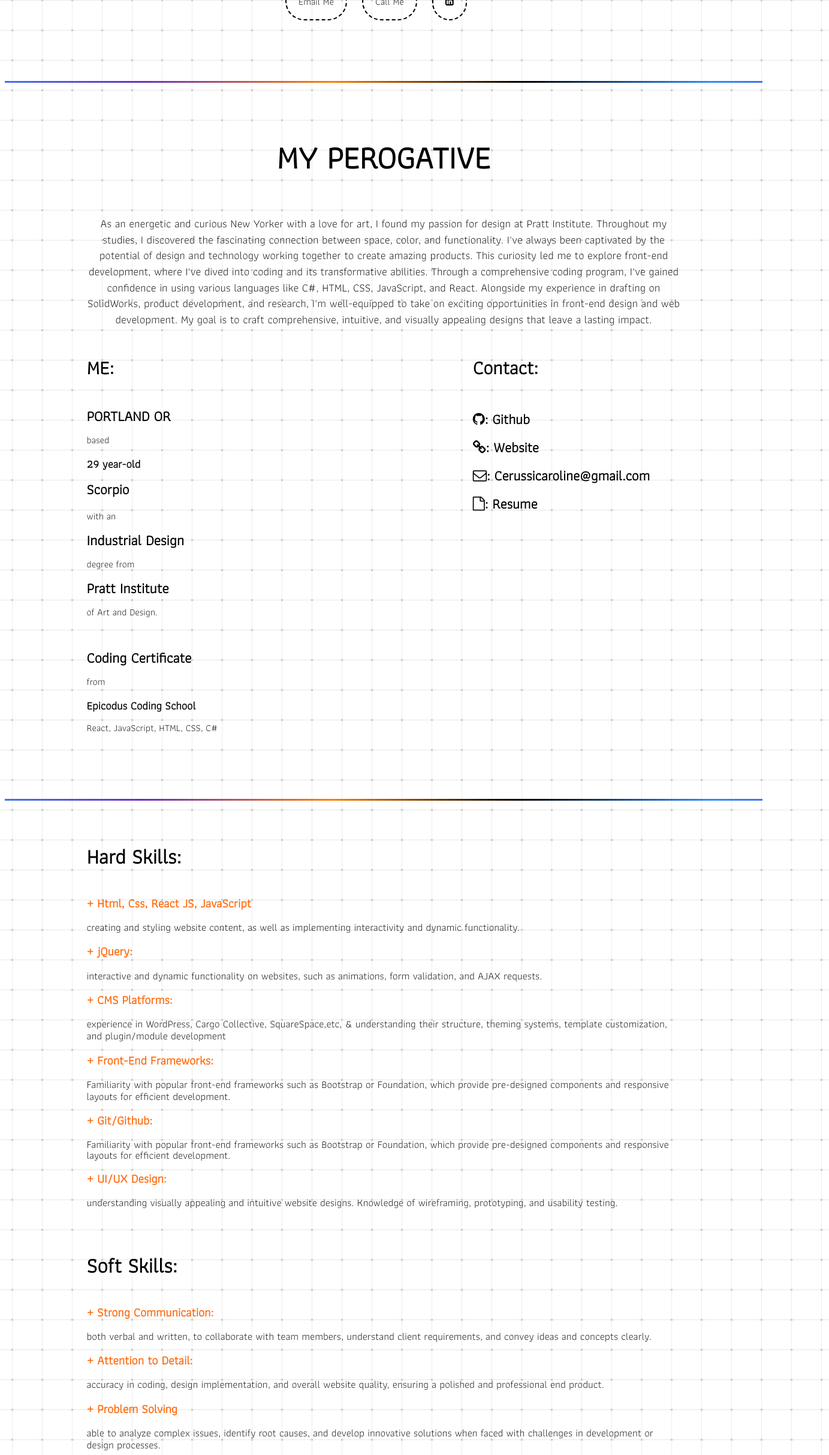
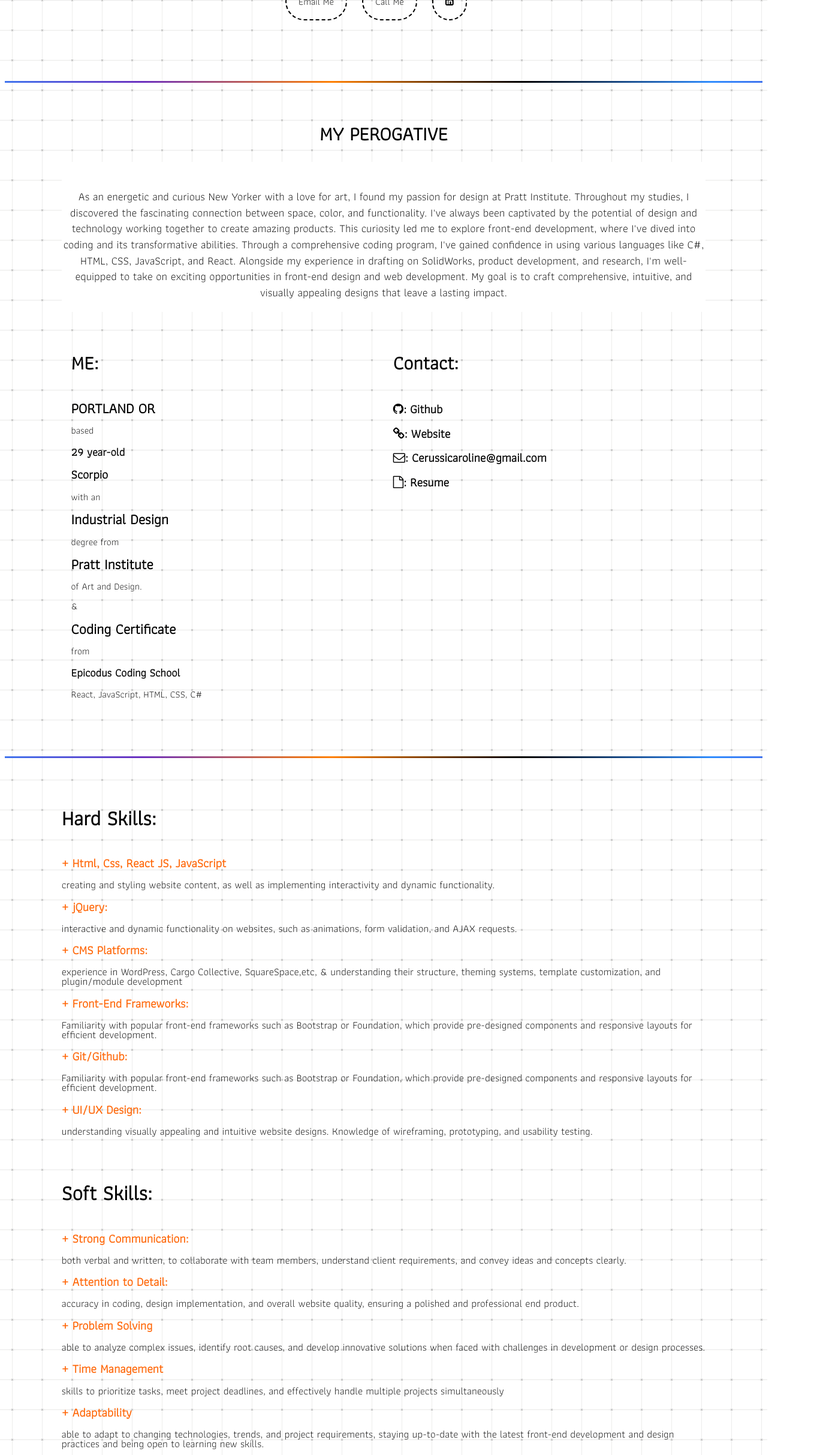
Before and after one commit to carolinecerussi/Personal-Site, a React (Create React App) app: page / in a window 1280 px wide. Shown: the part 1420-3846 px from the top of the page at 60% size, 1383 px wide, since content can reach past the window. Built offline with nearby package versions, Linux system fonts and the light colour scheme; a web font is replaced by a local one.

Commit message:
edit footer

```diff
--- a/src/Components/AboutMe.js
+++ b/src/Components/AboutMe.js
@@ -1,63 +1,59 @@
 import React from 'react';
-import '../css/grid.css';
-import Popup from 'reactjs-popup';
-import resume1 from '../img/cac.png';
 import Rainbow from './Rainbow';
 
  const aboutMeWhole = {
-  padding: '1%',
   justifyContent: 'center',
-  gridTemplateColumns: 'repeat(1,90%)',
+  gridTemplateColumns: 'repeat(1,85%)',
   display: 'block',
   backgroundColor:'transparent',
+
 }
 
 const  skillsStyle = {
   fontSize: '13pt',
+    gridTemplateColumns: 'repeat(1,85%)',
   textAlign: 'left',
-  display: 'inline-block',
-  marginLeft: '10%',
-  marginRight: '10%',
   marginTop:'4%',
   lineHeight: '12pt',
-  width: '80%',
+  width: '100%',
   justifyContent: 'center',
+  maxWidth:'100vw',
+
 }
  const perogativeStyle = {
   float: 'left',
-  gridTemplateColumns: 'repeat(1,80%)',
+  gridTemplateColumns: 'repeat(1,85%)',
   justifyContent: 'center',
-  fontSize: '20pt',
-  lineHeight: '23pt',
-  marginTop: '5%',
+  fontSize: 'auto',
+  marginTop: '3%',
   textAlign: 'center',
+  maxWidth:'100vw',
+  backgroundColor:'transparent',
 };
 
  const smallFont = {
-  float: 'left',
   fontSize: '14pt',
   lineHeight: '20pt',
   textAlign: 'center',
+  backgroundColor:'white',
 };
 
  const meBoxStyle = {
-  columnGap: '4%',
-  gridTemplateColumns: 'repeat(2,48%)',
+  columnGap:'2.5%',
+  gridTemplateColumns: 'repeat(2, 40%)',
   textAlign: 'left',
   justifyContent: 'center',
   backgroundColor: 'transparent',
-  width: '100%',
-  marginLeft: '10%',
-  lineHeight: '15pt',
-  float: 'left',
+  lineHeight: '13pt',
+  width:'100%',
+  maxWidth:'100vw',
+  paddingTop:'3%',
+  display:'flexbox',
 };
 
  const skillSet = {
   fontSize: '13pt',
-  lineHeight: '15pt',
   color: 'rgb(255, 104, 10)',
-  marginTop: '15%',
-  width: '100%',
 
 };
 
@@ -79,7 +75,6 @@ function AboutMe () {
             </p>
           </div>
         </div>
-
         <div className="aboutMeBox" style={meBoxStyle}>
           <p>
             <h1>ME:</h1> <br />
@@ -105,7 +100,7 @@ function AboutMe () {
                 {' '}
                 of Art and Design.
               </p>
-              <br />
+      &
             </p>
             <p>
               {' '}<h2>Coding Certificate</h2>from
@@ -114,7 +109,6 @@ function AboutMe () {
             </p>
           </p>
           <p>
-
               <h1>Contact:</h1>
               <br />
               <a href="https://github.com/carolinecerussi" target="_blank">
--- a/src/Components/Footer.js
+++ b/src/Components/Footer.js
@@ -8,9 +8,9 @@ import {Slide} from 'react-slideshow-image';
 
 const spanStyle = {
   padding: '5px',
-  background: 'white',
-  color: 'black',
-  fontSize:'20pt',
+backgroundColor: 'transparent',
+  color: 'blue',
+  fontSize:'50pt',
 };
 
 const divStyle = {
@@ -25,15 +25,15 @@ const divStyle = {
 const slideImages = [
   {
     url: 'https://freight.cargo.site/t/original/i/96cc78ddbffbbda41b80d2331399548863ffa19edde63ec94aaada3a3a95c953/bench1.jpg',
-    caption: 'bench',
+    caption: 'I MADE THIS',
   },
   {
     url: 'https://freight.cargo.site/t/original/i/3fc952b9d858eac58f86f2c174034115c0c2433ad4296929d81814c936fe9b6f/chair_.jpg',
-    caption: 'chair',
+    caption: 'AND THIS',
   },
   {
     url: 'https://freight.cargo.site/t/original/i/64dba1641d61a92a7acb6b09fc0aeae881d631ee3b318e0867ebb251b9ff3f46/stool2.jpg',
-    caption: 'stool',
+    caption: 'AND THIS',
   },
 ];
 
@@ -41,6 +41,7 @@ const footerImage = {
 
   justifyContent:'center',
   width: '100%',
+  marginTop:'2%'
 };
 
 
@@ -55,6 +56,7 @@ function Footer() {
 
   return (
     <React.Fragment>
+      <p>hehe</p>
       <div className="footer" style={footerStyle}>
         <div className="footerImages" style={footerImage} >
         <div className="slide-container">
--- a/src/css/grid.css
+++ b/src/css/grid.css
@@ -16,7 +16,9 @@ justify-content: center;
     font-family: 'Athiti';
   }
 
-
+div.section_title h1 {
+  font-size:60pt ;
+}
 
 .portfolio__container {
     -webkit-column-gap: 2rem;
@@ -68,7 +70,7 @@ color: black;
 .portfolio__text-section a{
   text-decoration: none;
   color: rgb(0, 0, 0);
-  font-size: 15pt;
+  font-size: 13pt;
   cursor: pointer,
 
 }
@@ -76,7 +78,7 @@ color: black;
 .portfolio__text-section a:hover{
   text-decoration: none;
   color: rgb(255, 111, 0);
-  font-size: 16pt;
+  font-size: 14pt;
   cursor: pointer,
 
 }
@@ -87,19 +89,26 @@ color: black;
 .portfolio__container {
     float: left;
     column-gap: 1.5rem;
-    grid-template-columns: repeat(2,40%);
+    grid-template-columns: repeat(2,42%);
     justify-content: center;
+    text-align: center;
 
   }
 
 
-
+.portfolio__box a {
+  font-size: 20pt;
+}
+.portfolio__box a:hover{
+color:blue;
+  font-size: 20pt;
+}
 .portfolio__box {
     background-color: var(--container-color);
     border:1px black dashed;
     background-color: rgba(255, 255, 255, 0.215);
     border-radius: 1rem;
-     padding-inline:5%;
+     padding-inline:3%;
      text-align: center;
      display: grid;
      justify-content: center;
@@ -108,10 +117,9 @@ color: black;
     border:2px black dashed;
     transition: transform 0.3s;
     scale: 1.01;
-    padding-inline:5%;
     text-align: center;
       font-size: 12pt;
-      background-color: rgba(0, 0, 0, 0.042);
+      background-color: rgba(249, 248, 248, 0.671);
 
   }
 
@@ -131,7 +139,6 @@ color: black;
     text-align: left;
     font-family: 'Athiti';
     float: left;
-  font-size: 25pt;
   line-height: 25pt;
 
   }
@@ -150,7 +157,6 @@ color: black;
   .portfolio__img {
     display:inline;
     float: left;
-    padding: 1%;
     justify-content: center;
     text-align: center;
 
@@ -163,21 +169,23 @@ color: black;
   .portfolio__text-section {
     z-index: 10;
     width: 100%;
-
-
-  }
+     }
 
   .portfolio__text-section img {
 width: 30%;
-height:80%;
-margin-right: 1%;
+height:auto;
+max-height:300px ;
+margin-right: 2%;
 display: grid;
-margin-top: 3%;
+margin-top: 2%;
 background-color: transparent;
-border-radius: 10pt;
+border-radius: 5pt;
+justify-content: center;
+text-align: center;
+
  }
   .portfolio__text-section img:hover {
-    /* z-index: 10; */
+
 scale:1.5;
 
   }
@@ -189,6 +197,7 @@ div.imagesForEach {
   display: inline-block;
 text-align: center;
 justify-content: center;
+
 
 }
 div.video {
```
Also changed, not shown: src/css/footer.css (added).
